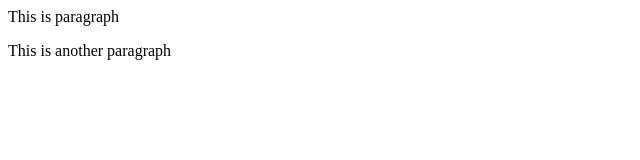
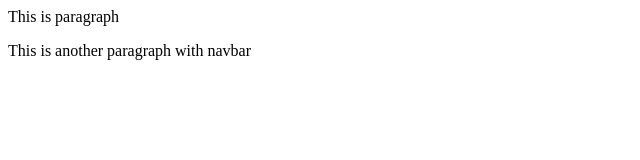
Before and after one commit to Shakeel-Ilyas/local_repo, a plain HTML site: page index.html in a window 1280 px wide. Shown: the full height of the page, 0-640 px from the left. Drawn offline with Linux system fonts and the light colour scheme.

```diff
--- a/index.html
+++ b/index.html
@@ -1,2 +1,2 @@
 <p>This is paragraph</p>
-<p>This is another paragraph</p>
+<p>This is another paragraph with navbar</p>
```
